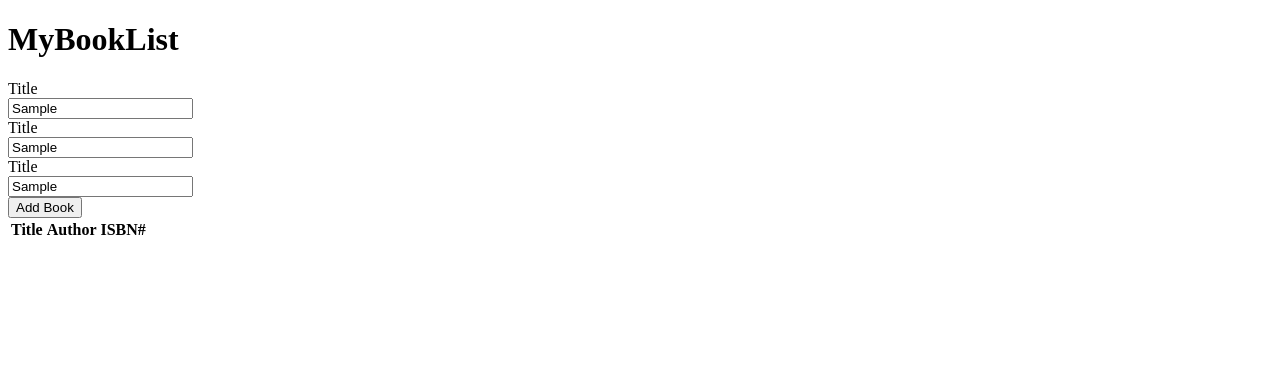
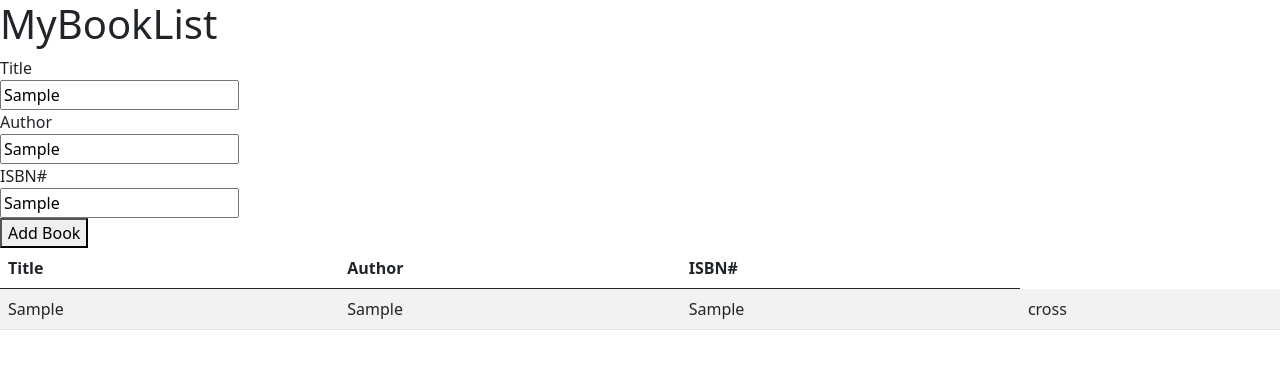
Before and after one commit to acciojob/book-list-YashSahaa, a website: page main.html in a window 1280 px wide. Both pictures are taken after typing "Sample", "Sample", "Sample" into the empty fields and a click on the button "Add Book". Drawn offline with nearby package versions, Linux system fonts and the light colour scheme.

Commit message:
created a submission

```diff
--- a/main.html
+++ b/main.html
@@ -4,6 +4,7 @@
 
 <head>
 	<link rel="stylesheet" href="styles.css">
+	<link href="https://cdn.jsdelivr.net/npm/bootstrap@5.0.2/dist/css/bootstrap.min.css" rel="stylesheet" integrity="sha384-EVSTQN3/azprG1Anm3QDgpJLIm9Nao0Yz1ztcQTwFspd3yD65VohhpuuCOmLASjC" crossorigin="anonymous">
 </head>
 
 <body>
@@ -14,11 +15,11 @@
 		<br>
 		<input id="title" type="text" required>
 		<br>
-		<label for="author">Title</label>
+		<label for="author">Author</label>
 		<br>
 		<input id="author" type="text" required>
 		<br>
-		<label for="isbn">Title</label>
+		<label for="isbn">ISBN#</label>
 		<br>
 		<input id="isbn" type="text" required>
 		<br>
--- a/script.js
+++ b/script.js
@@ -3,7 +3,7 @@ let inputs = document.querySelectorAll("input")
 let submit = document.querySelector("#submit")
 
 submit.addEventListener("click",()=>{
-    let body = document.querySelector("book-list")
+    let body = document.querySelector("#book-list")
     let row = body.insertRow()
     for(let i=0;i<4;i++){
         let cell = row.insertCell(i)
@@ -14,4 +14,5 @@ submit.addEventListener("click",()=>{
             cell.textContent = `${inputs[i].value}`
         }
     }
+	body.append(row)
 })
```
